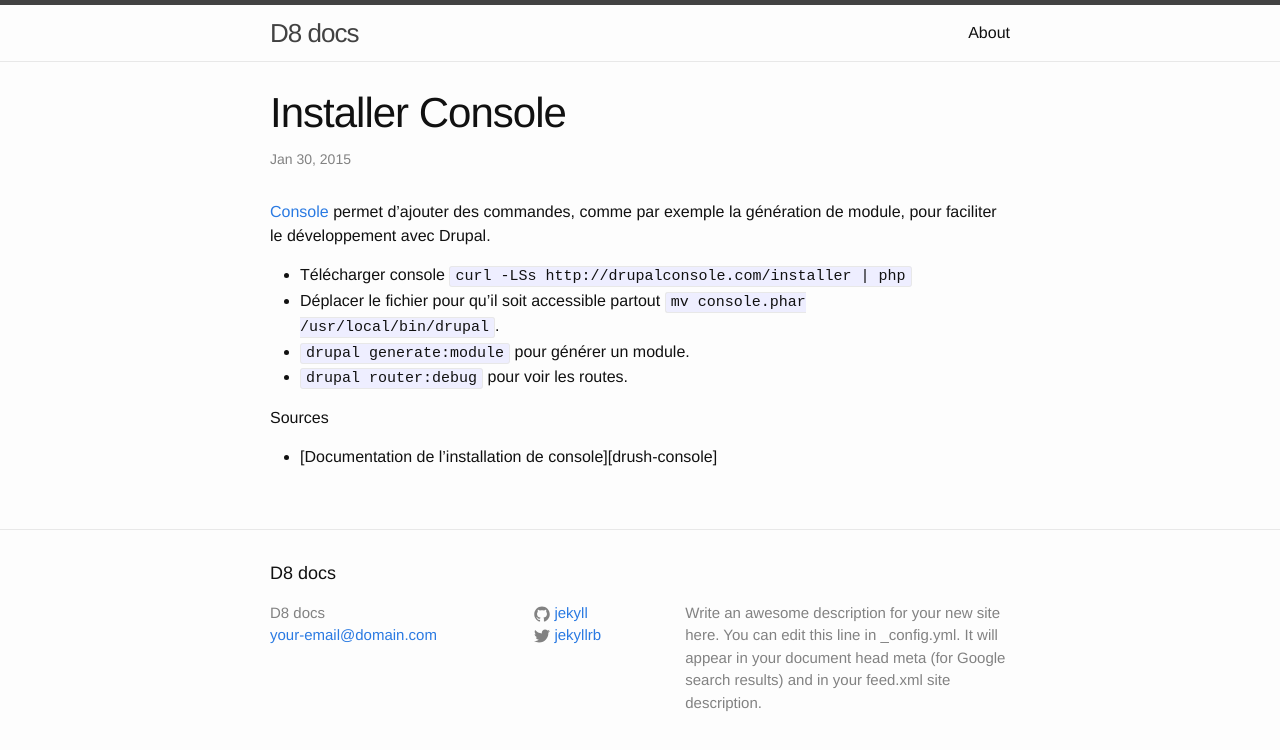
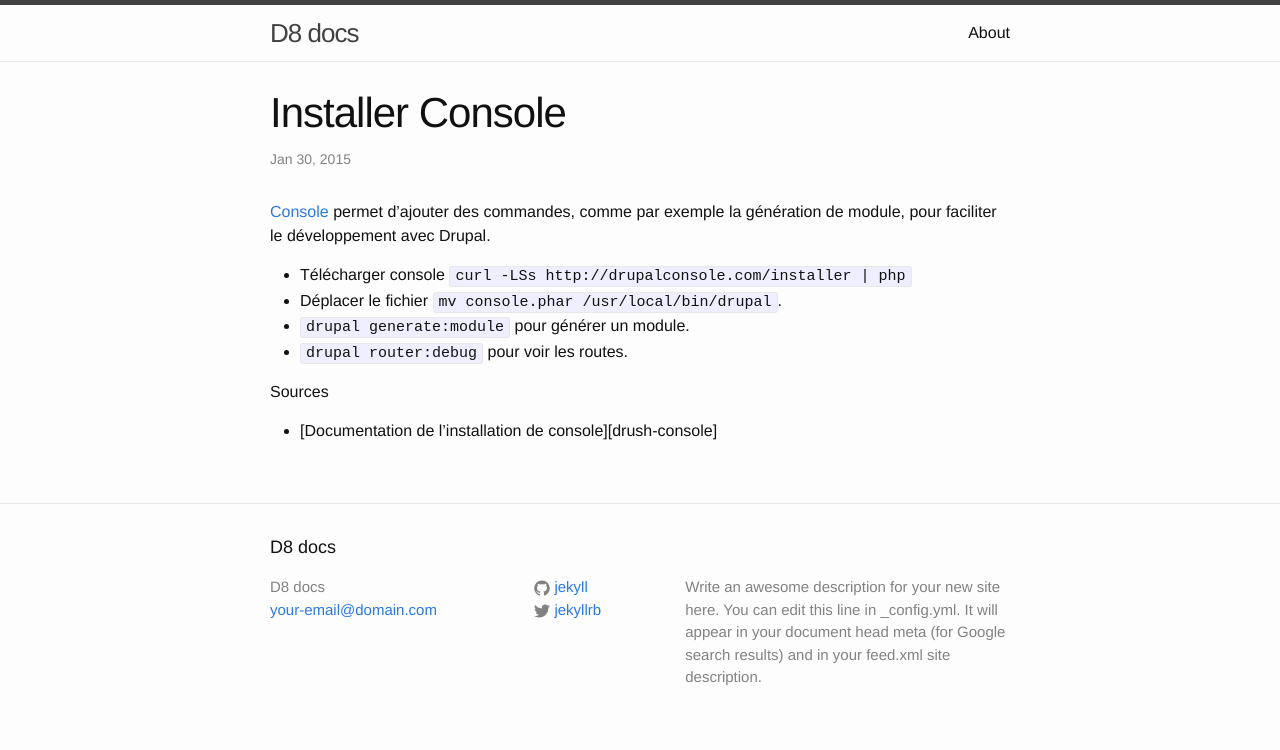
Before and after one commit to polem/d8-docs, a Jekyll site: the page built from _posts/2015-01-30-install-console.markdown, in a window 1280 px wide. Shown: the top 750 px of the page. Built offline with Jekyll 4.4.1, drawn with Linux system fonts in a browser that asks for light colours.

Commit message:
fix length

```diff
--- a/_posts/2015-01-30-install-console.markdown
+++ b/_posts/2015-01-30-install-console.markdown
@@ -8,7 +8,7 @@ categories: drupal console
 [Console][drupal-console] permet d'ajouter des commandes, comme par exemple la génération de module, pour faciliter le développement avec Drupal.
 
 * Télécharger console `curl -LSs http://drupalconsole.com/installer | php`
-* Déplacer le fichier pour qu'il soit accessible partout `mv console.phar /usr/local/bin/drupal`.
+* Déplacer le fichier `mv console.phar /usr/local/bin/drupal`.
 * `drupal generate:module` pour générer un module.
 * `drupal router:debug` pour voir les routes.
 
```
